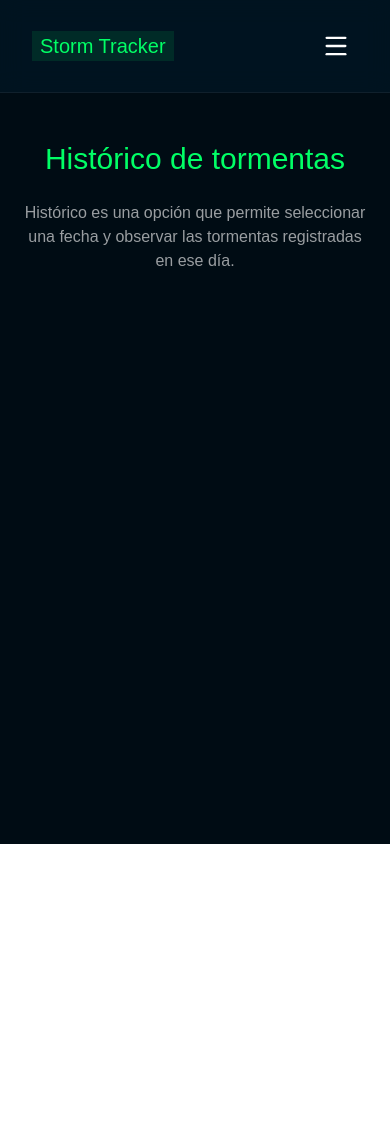
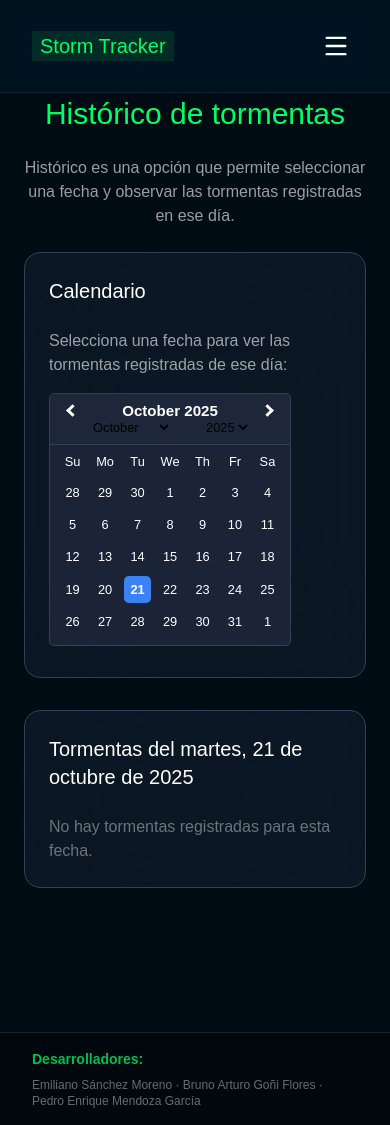
Before and after one commit to emisanzmor/storm-tracker, a React (Vite) app in the folder frontend/: page /historico in a window 390 px wide. Before the commit the page ends 844 px from the top, so only its background shows below. Built offline with nearby package versions, Linux system fonts and the light colour scheme; a web font is replaced by a local one.

Commit message:
feat(frontend): Fixed responsive for historic and fixed footer

```diff
--- a/frontend/src/App.jsx
+++ b/frontend/src/App.jsx
@@ -18,7 +18,7 @@ function App() {
   // EN VEREMOS bg-linear-to-b from-[#000c14] via-[#001825] to-[#000c14]
   return (
     <BrowserRouter>
-      <div className="relative bg-[#000c14] w-full h-screen overflow-x-hidden">
+      <div className="relative bg-[#000c14] w-full min-h-screen overflow-x-hidden">
         <Header />
         <Routes>
           <Route path="/" element={<Home />} />
--- a/frontend/src/components/pages/actuales.jsx
+++ b/frontend/src/components/pages/actuales.jsx
@@ -35,7 +35,7 @@ function Tormentas_Actuales() {
   const currentStorm = activeStorms[currentSlide];
 
   return (
-    <div className="px-6 py-12 min-h-screen">
+    <div className="px-6 py-24 min-h-screen">
       <section className="space-y-6">
         <h2 className="text-3xl font-medium text-[#00FF66] text-center">
           Tormentas activas
--- a/frontend/src/components/pages/historico.jsx
+++ b/frontend/src/components/pages/historico.jsx
@@ -33,7 +33,7 @@ function Historico() {
   };
 
   return (
-    <div className="px-6 py-12">
+    <div className="px-6 py-24">
       <section className="space-y-6" id="tormentas-pasadas">
         <h2 className="text-3xl font-medium text-center text-[#00FF66]">
           Histórico de tormentas
@@ -46,8 +46,8 @@ function Historico() {
           </p>
         </div>
                   {/* Ajuste el mx-auto a mx-100 para hacer mas pequenos los bordes*/}
-        <div className="max-w-6xl mx-100 grid md:grid-cols-2 gap-8 h-120">
-          <div className="rounded-2xl p-6 bg-slate-800/40 backdrop-blur-3xl border border-slate-700">
+            <div className="max-w-4xl mx-auto grid md:grid-cols-2 gap-8">
+          <div className="rounded-2xl p-6 bg-slate-800/40 backdrop-blur-3xl border border-slate-700 max-w-md mx-auto">
             <h3 className="text-xl font-medium text-white mb-6">Calendario</h3>
 
             <p className="text-white/60 mb-4">
@@ -55,7 +55,7 @@ function Historico() {
               día:
             </p>
 
-            <div className="calendar-container">
+            <div className="calendar-container max-w-md mx-auto">
               <DatePicker
                 selected={selectedDate}
                 onChange={handleDateChange}
--- a/frontend/src/components/shared/footer.jsx
+++ b/frontend/src/components/shared/footer.jsx
@@ -1,6 +1,6 @@
 function Footer({ data }) {
   return (
-    <footer className="w-full bg-black/30 backdrop-blur-md text-white/60 text-sm mt-12 border-t border-white/10">
+    <footer className="sticky bottom-0 w-full z-50 bg-black/30 backdrop-blur-md text-white/60 text-sm mt-12 border-t border-white/10">
       <div className="mx-auto px-8 py-4 flex flex-col justify-between items-start">
         <p className="font-semibold text-[#00ff66bd]">Desarrolladores: </p>
         <p className="text-white/40 text-xs mt-2">
--- a/frontend/src/components/shared/header.jsx
+++ b/frontend/src/components/shared/header.jsx
@@ -15,7 +15,7 @@ function Header() {
   }, []);
 
   return (
-    <header className="sticky top-0 left-0 w-full z-50 flex flex-row items-center justify-between backdrop-blur-md bg-[#011928]/60 border-b border-b-neutral-400/10 px-8 py-6">
+    <header className="fixed top-0 left-0 w-full z-50 flex flex-row items-center justify-between backdrop-blur-md bg-[#011928]/60 border-b border-b-neutral-400/10 px-8 py-6">
       {/* Logo */}
       <div>
         <Link
```
